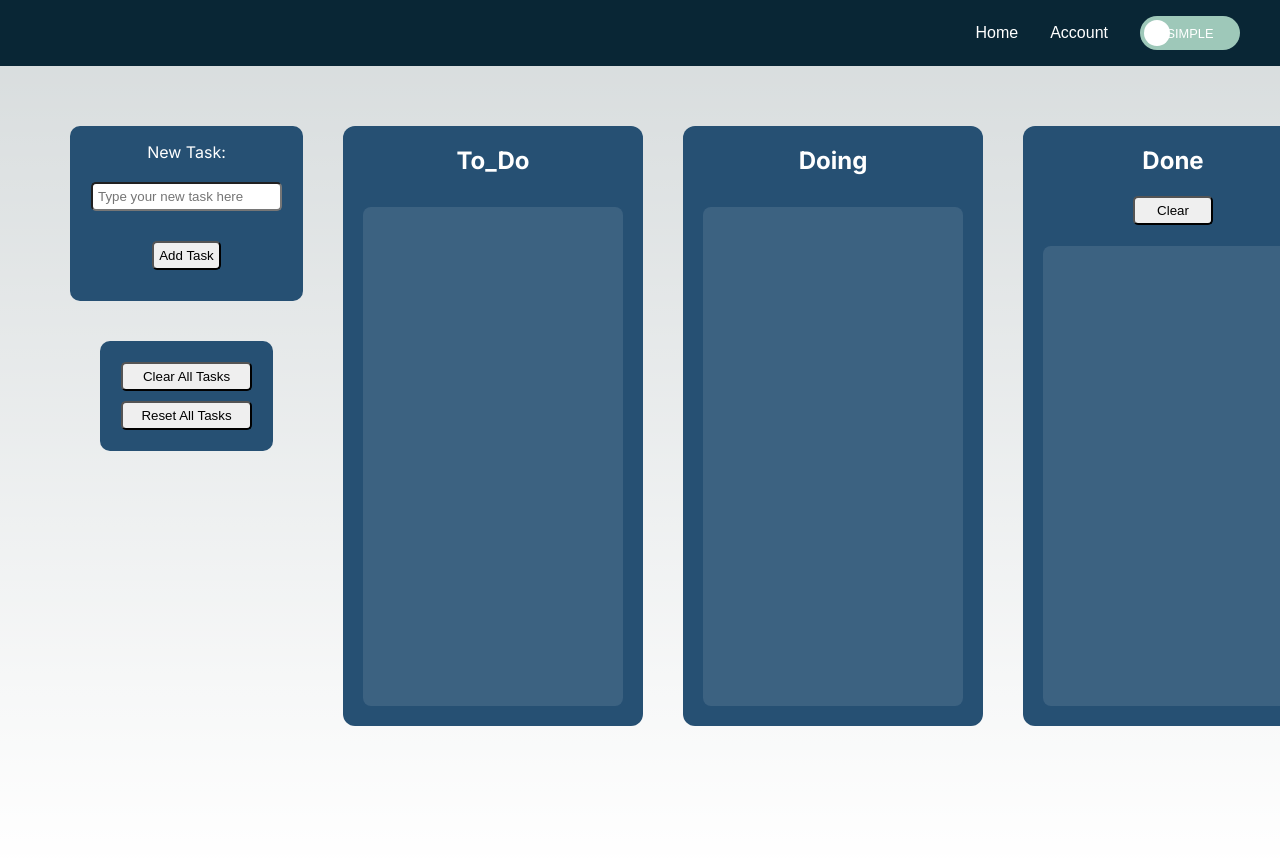
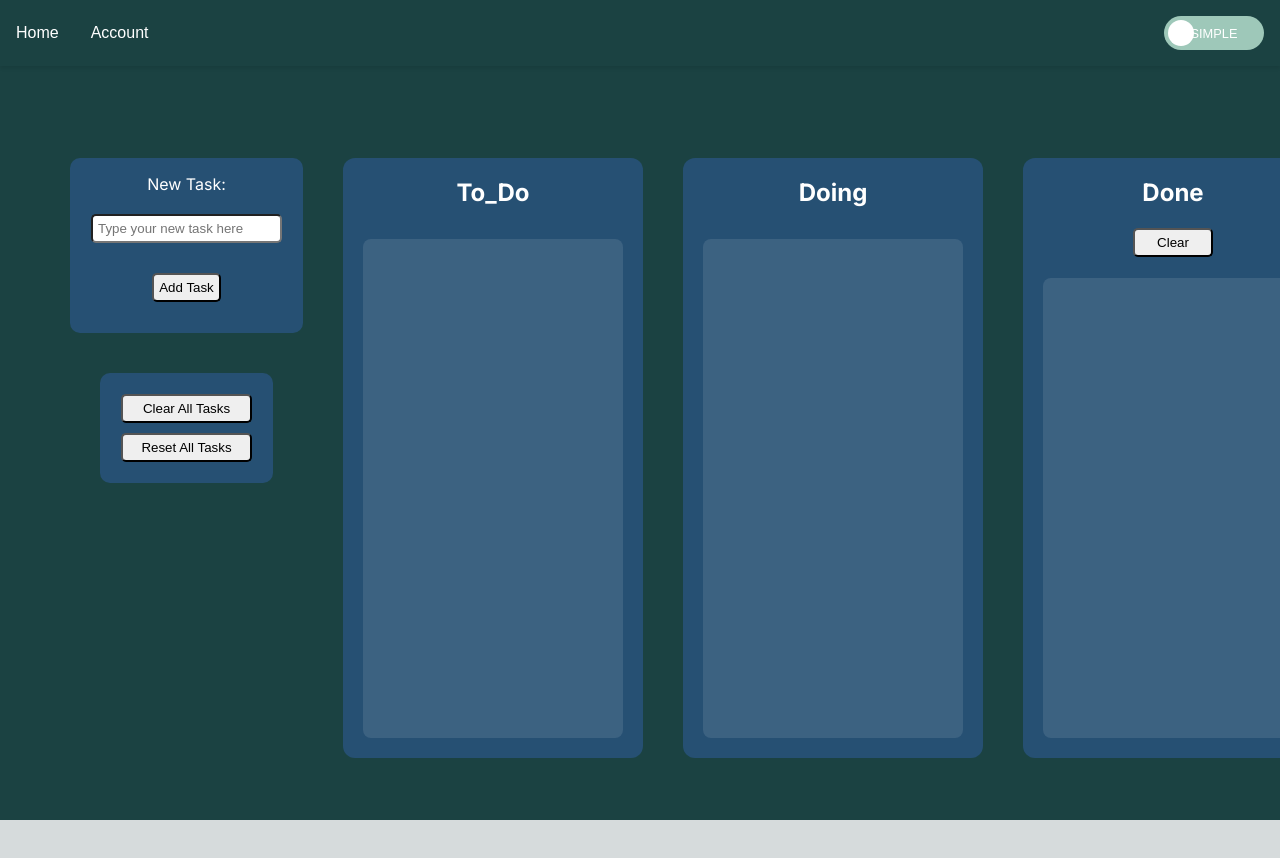
Before and after one commit to Yobamba/to-do-manager, a Next.js app: page / in a window 1280 px wide. Shown: the top 858 px of the page. After the commit the page ends 820 px from the top, so only its background shows below. Built offline with nearby package versions, Linux system fonts and the light colour scheme.

Commit message:
added the padding to make the page look good

```diff
--- a/src/app/page.module.css
+++ b/src/app/page.module.css
@@ -104,7 +104,17 @@
   display: flex;
   flex-direction: column;
   align-items: center;
-  min-height: 100vh;
+  padding: 2rem;
+  min-height: calc(100vh - 60px);
+  background-color: #1B4242;
+}
+
+.board {
+  display: flex;
+  gap: 1rem;
+  padding: 1rem;
+  width: 100%;
+  background-color: #1B4242;
 }
 
 .Done p.draggable {
@@ -394,42 +404,38 @@ input:checked + .slider:before {
 
 /* Navbar Styles */
 .navbar {
+  background-color: #1B4242;
+  padding: 1rem;
   width: 100%;
-  padding: 1rem 2rem;
-  background-color: #092635;
   position: sticky;
   top: 0;
   z-index: 1000;
+  box-shadow: 0 2px 4px rgba(0, 0, 0, 0.1);
 }
 
 .navList {
   display: flex;
+  justify-content: flex-end;
+  align-items: center;
   list-style: none;
   margin: 0;
   padding: 0;
-  align-items: center;
-  justify-content: flex-end;
-  max-width: 1200px;
-  margin: 0 auto;
+  gap: 2rem;
 }
 
-.navList li {
-  margin-right: 2rem;
-}
-
-.navList li:last-child {
-  margin-right: 0;
-}
-
-.navList a {
+.navList li a {
   color: white;
   text-decoration: none;
   font-weight: 500;
-  font-size: 1rem;
+  transition: color 0.3s ease;
 }
 
-.navList a:hover {
+.navList li a:hover {
   color: #9EC8B9;
+}
+
+.modeToggleItem {
+  margin-left: auto;
 }
 
 /* Tablet and Smaller Desktop */
```
